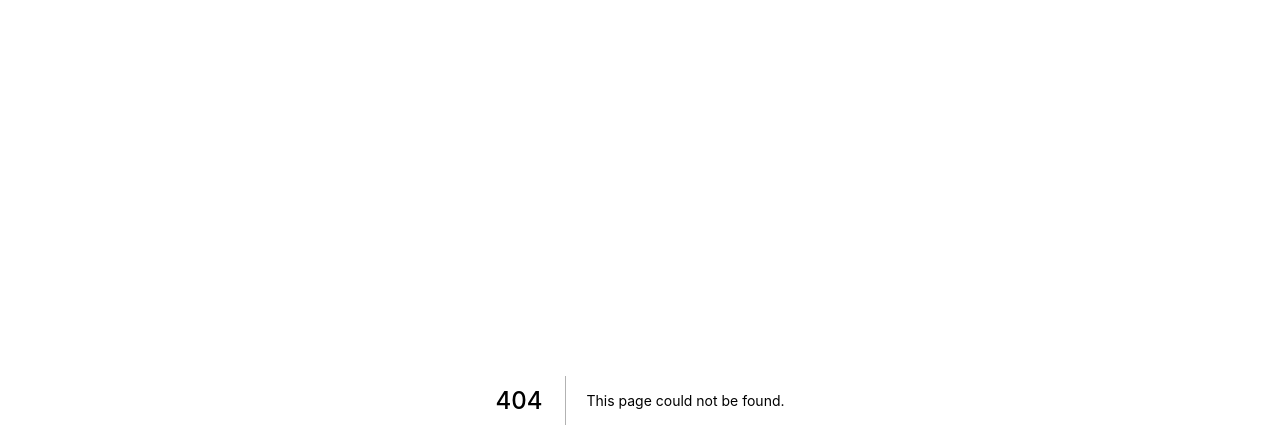
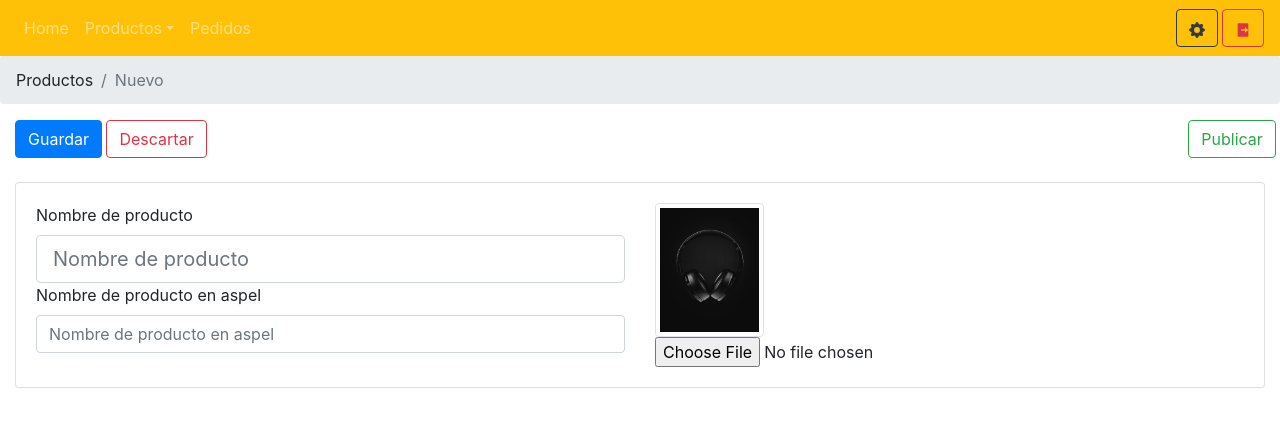
Before and after one commit to FLOTUZ/core, a Next.js app: page /productos/nuevo in a window 1280 px wide. Before the commit this address had no page. Shown: the top 448 px of the page. Built offline with nearby package versions, Linux system fonts and the light colour scheme.

Commit message:
[Pages] se agrego nuevo producto

```diff
--- a/components/common/NavBar.js
+++ b/components/common/NavBar.js
@@ -1,12 +1,15 @@
-import { Navbar, Nav, Form, Button } from "react-bootstrap";
+import { Navbar, Nav, Form, Button, NavDropdown  } from "react-bootstrap";
 
 function NavBar() {
   return (
     <>
-      <Navbar bg="warning" variant="dark">
+      <Navbar sticky="top" bg="warning" variant="dark">
         <Nav className="mr-auto">
           <Nav.Link href="/home">Home</Nav.Link>
-          <Nav.Link href="/productos">Productos</Nav.Link>
+          <NavDropdown title="Productos" id="navbarScrollingDropdown">
+            <NavDropdown.Item href="/productos">Productos</NavDropdown.Item>
+            <NavDropdown.Item href="/productos/nuevo">Nuevo</NavDropdown.Item>
+          </NavDropdown>
           <Nav.Link href="/pedidos">Pedidos</Nav.Link>
         </Nav>
         <Form>
--- /dev/null
+++ b/next.config.js
@@ -0,0 +1,10 @@
+module.exports = {
+  async rewrites() {
+      return [
+        {
+          source: '/api/:path*',
+          destination: 'http://localhost:3000/*',
+        },
+      ]
+    },
+};
--- a/package.json
+++ b/package.json
@@ -11,7 +11,8 @@
     "@material-ui/core": "^4.11.4",
     "axios": "^0.21.1",
     "bootstrap": "^4.6.0",
-    "next": "10.2.0",
+    "next": "^10.2.3",
+    "nextjs-cors": "^1.0.5",
     "react": "17.0.2",
     "react-bootstrap": "^1.6.0",
     "react-dom": "17.0.2",
--- /dev/null
+++ b/pages/api/cors.js
@@ -0,0 +1,30 @@
+import Cors from 'cors'
+
+// Initializing the cors middleware
+const cors = Cors({
+  methods: ['GET', 'HEAD'],
+})
+
+// Helper method to wait for a middleware to execute before continuing
+// And to throw an error when an error happens in a middleware
+function runMiddleware(req, res, fn) {
+  return new Promise((resolve, reject) => {
+    fn(req, res, (result) => {
+      if (result instanceof Error) {
+        return reject(result)
+      }
+
+      return resolve(result)
+    })
+  })
+}
+
+async function handler(req, res) {
+  // Run the middleware
+  await runMiddleware(req, res, cors)
+
+  // Rest of the API logic
+  res.json({ message: 'Hello Everyone!' })
+}
+
+export default handler
--- /dev/null
+++ b/pages/productos/nuevo.js
@@ -0,0 +1,75 @@
+import NavBar from "@common/NavBar";
+
+import {
+  Breadcrumb,
+  Button,
+  Row,
+  Col,
+  Container,
+  Form,
+  Card,
+  Image,
+} from "react-bootstrap";
+
+function Nuevo() {
+  return (
+    <>
+      <NavBar />
+      <Breadcrumb>
+        <Breadcrumb.Item href="/productos">Productos</Breadcrumb.Item>
+        <Breadcrumb.Item active>Nuevo</Breadcrumb.Item>
+      </Breadcrumb>
+
+      <Container fluid>
+        <Row>
+          <Col>
+            <Button variant="primary">Guardar</Button>{" "}
+            <Button variant="outline-danger">Descartar</Button>{" "}
+          </Col>
+
+          <Col lg="1">
+            <Button variant="outline-success">Publicar</Button>
+          </Col>
+        </Row>
+
+        <br />
+
+        <Row>
+          <Col>
+            <Card style={{ width: "auto" }}>
+              <Card.Body>
+                <Row>
+                  <Col>
+                    <Form>
+                      <Form.Label>Nombre de producto</Form.Label>
+                      <Form.Control
+                        size="lg"
+                        type="text"
+                        placeholder="Nombre de producto"
+                      />
+                      <Form.Label>Nombre de producto en aspel</Form.Label>
+                      <Form.Control type="text" placeholder="Nombre de producto en aspel" />
+                    </Form>
+                  </Col>
+                  <Col>
+                  <Image
+                      src="../headphones.jpg"
+                      alt="Audifonos Unsplash"
+                      thumbnail="true"
+                      height='100px'
+                      width='109px'
+                      rounded
+                    />
+                    <Form.File/>
+                  </Col>
+                </Row>
+              </Card.Body>
+            </Card>
+          </Col>
+        </Row>
+      </Container>
+    </>
+  );
+}
+
+export default Nuevo;
```
Also changed, not shown: pages/productos/index.js (+13 -8 lines), public/headphones.jpg (added), 1 other file (tests, documents, lock files or other folders).
